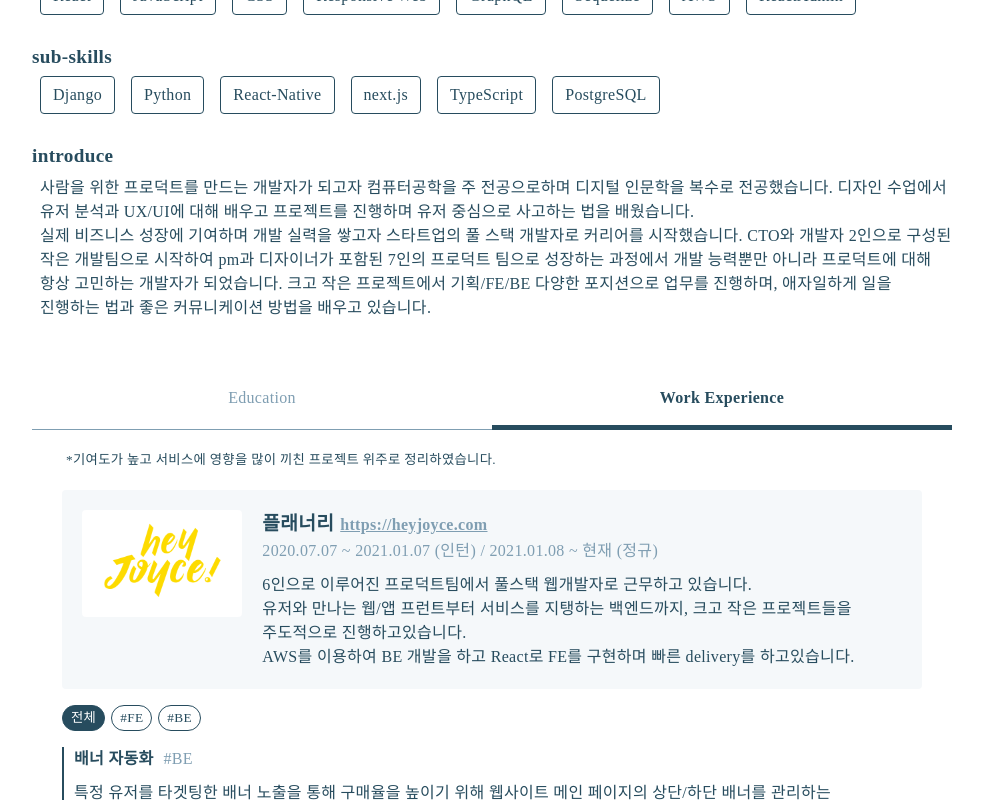
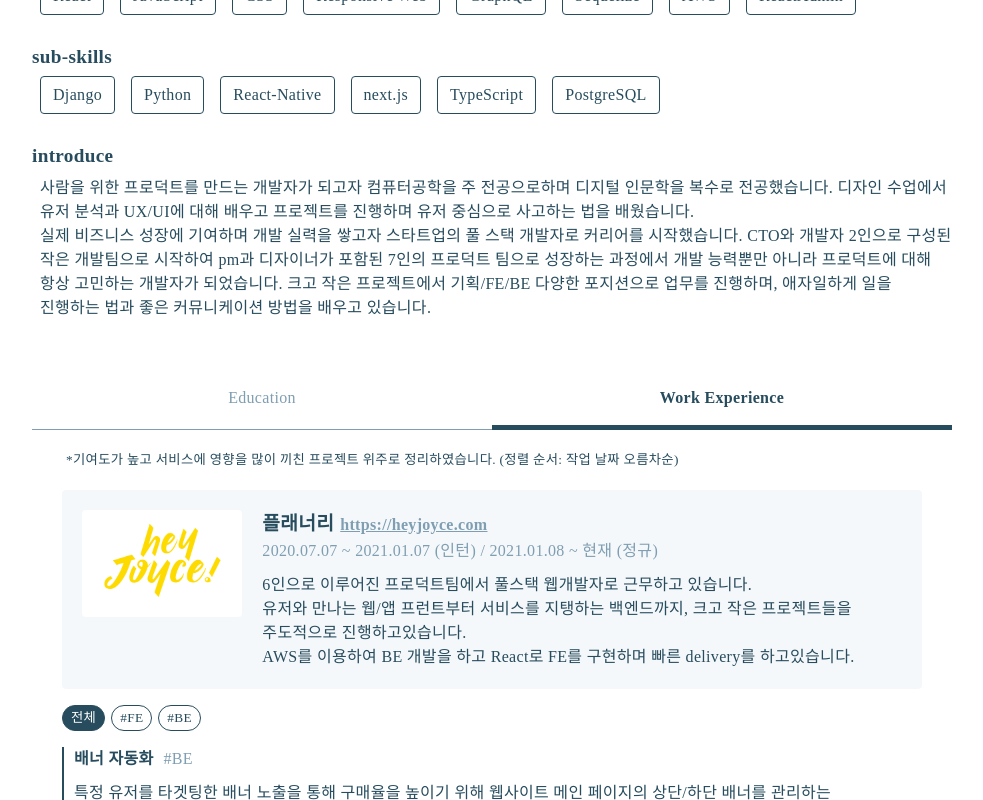
Before and after one commit to jinee525/jinee525.github.io, a React (Create React App) app: page / in a window 1280 px wide. Both pictures are taken after a click on the element "Work Experience". Shown: the part 542-1342 px from the top of the page, without its empty margins (148-1131 px from the left). Built offline with nearby package versions, Linux system fonts and the light colour scheme; a web font is replaced by a local one.

Commit message:
Update CareersContainer.js

```diff
--- a/src/container/Career/CareersContainer.js
+++ b/src/container/Career/CareersContainer.js
@@ -34,7 +34,7 @@ const CareersContainer = () => {
   return (
     <Wrapper>
       <Section>
-        <div className="desc">*기여도가 높고 서비스에 영향을 많이 끼친 프로젝트 위주로 정리하였습니다.</div>
+        <div className="desc">*기여도가 높고 서비스에 영향을 많이 끼친 프로젝트 위주로 정리하였습니다. (정렬 순서: 작업 날짜 오름차순)</div>
         {getCareerCards(jobs)}
       </Section>
     </Wrapper>
```
